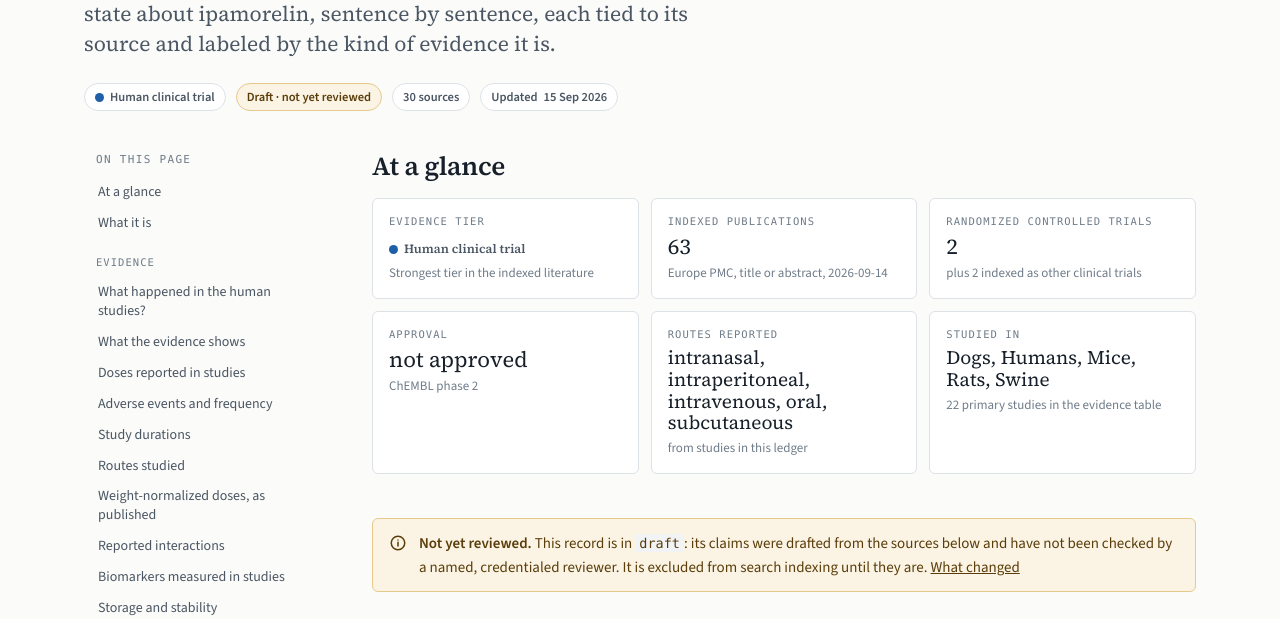
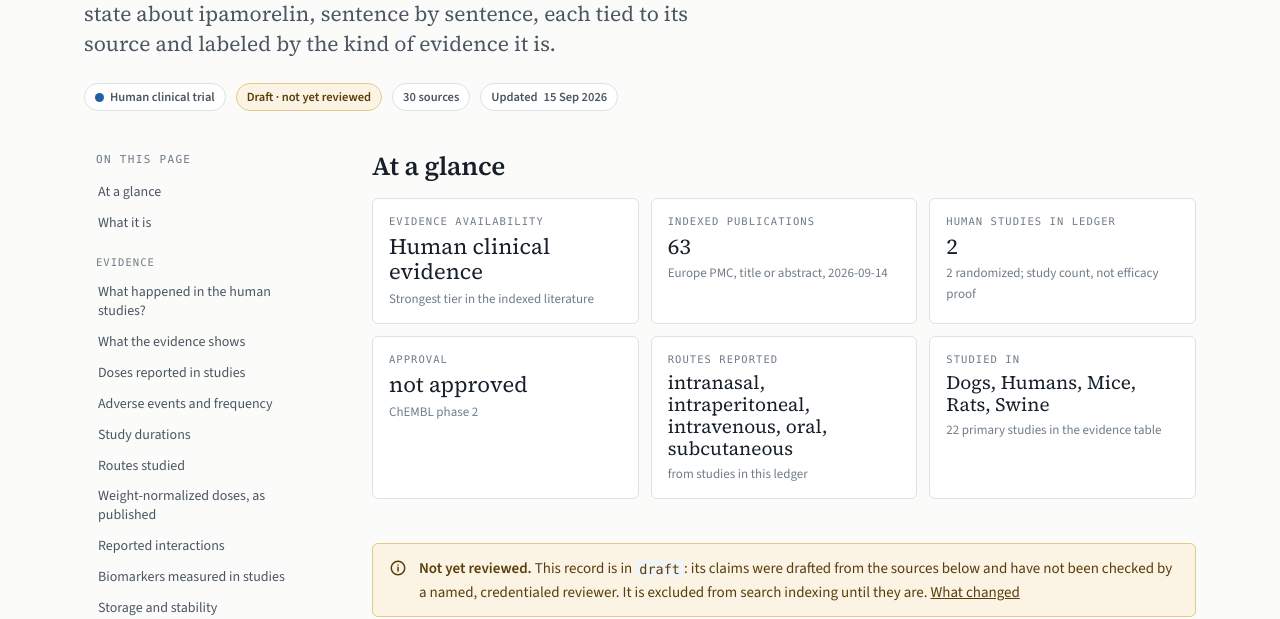
Before and after one commit to fosterwei/research-reference, an Astro site: page /compounds/ipamorelin in a window 1280 px wide. Shown: the part 209-828 px from the top of the page. Built offline with nearby package versions, Linux system fonts and the light colour scheme; Astro itself is replaced by a stand-in of ours.

Commit message:
Improve ipamorelin evidence assessment

```diff
--- a/src/components/v2/FactTiles.astro
+++ b/src/components/v2/FactTiles.astro
@@ -1,5 +1,4 @@
 ---
-import Tier from './Tier.astro';
 import { formatCount } from '../../lib/site';
 interface Props { record: any; reg: any }
 const { record: d, reg } = Astro.props;
@@ -9,13 +8,15 @@ const rows = d.attributes?.evidence_table ?? [];
 const species = [...new Set(rows.map((r: any) => r.fields?.species).filter((s: string) => s && s !== 'not indexed').flatMap((s: string) => s.split(', ')))].sort();
 const routes = [...new Set(rows.map((r: any) => r.fields?.route).filter((s: string) => s && !s.startsWith('not stated')).flatMap((s: string) => s.split(', ')))].sort();
 const phase = chembl ? Number(chembl.max_phase) : NaN;
+const humanRows = rows.filter((r: any) => r.fields?.species === 'Humans' && !/method|in vitro/i.test(r.fields?.design ?? ''));
+const randomizedHumanRows = humanRows.filter((r: any) => /random/i.test(r.fields?.design ?? ''));
 ---
 <div class="facts">
-  <div class="fact"><div class="k">Evidence tier</div><div class="v"><Tier tier={d.evidence_tier} class="lg" /></div><div class="s">{d.evidence_tier === 'approved-label' ? 'Regulator-reviewed label exists' : 'Strongest tier in the indexed literature'}</div></div>
+  <div class="fact"><div class="k">Evidence availability</div><div class="v"><span class="availability">{d.evidence_assessment?.availability ?? (d.evidence_tier === 'approved-label' ? 'Approved label' : 'Human clinical evidence')}</span></div><div class="s">{d.evidence_assessment?.strength ?? (d.evidence_tier === 'approved-label' ? 'Regulator-reviewed label exists' : 'Strongest tier in the indexed literature')}</div></div>
   <div class="fact"><div class="k">Indexed publications</div><div class="v">{formatCount(pubs.total)}</div><div class="s">Europe PMC, title or abstract{d.evidence_summary?.retrieved_at ? `, ${d.evidence_summary.retrieved_at}` : ''}</div></div>
-  <div class="fact"><div class="k">Randomized controlled trials</div><div class="v">{formatCount(pubs.randomized_controlled_trials)}</div><div class="s">plus {formatCount(pubs.clinical_trials)} indexed as other clinical trials</div></div>
+  <div class="fact"><div class="k">Human studies in ledger</div><div class="v">{humanRows.length}</div><div class="s">{randomizedHumanRows.length} randomized; study count, not efficacy proof</div></div>
   <div class="fact"><div class="k">Approval</div><div class="v">{chembl ? (phase >= 4 ? (chembl.first_approval ?? 'approved') : 'not approved') : 'none found'}</div><div class="s">{chembl ? `ChEMBL phase ${isNaN(phase) ? '—' : phase}${chembl.atc?.length ? ` · ATC ${chembl.atc.join(', ')}` : ''}` : 'no registered development programme'}</div></div>
   <div class="fact"><div class="k">Routes reported</div><div class="v sm">{routes.length ? routes.join(', ') : '—'}</div><div class="s">from studies in this ledger</div></div>
   <div class="fact"><div class="k">Studied in</div><div class="v sm">{species.length ? species.join(', ') : '—'}</div><div class="s">{rows.length} primary studies in the evidence table</div></div>
 </div>
-<style>.v2 .tier.lg { font-family: var(--serif); font-size: 22px; font-weight: 600; color: var(--ink); } .v2 .tier.lg i { width: 11px; height: 11px; }</style>
+<style>.v2 .availability { font-family: var(--serif); font-size: 22px; font-weight: 600; color: var(--ink); }</style>
```
